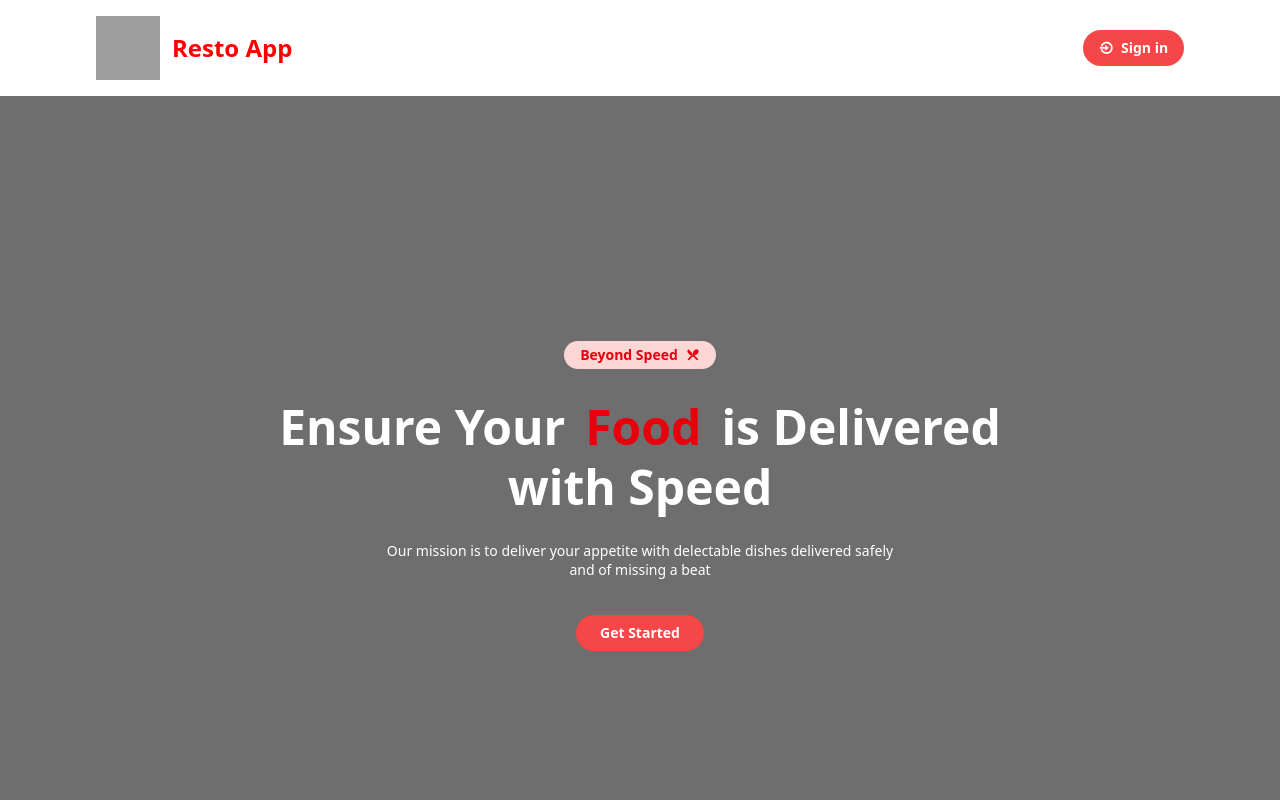
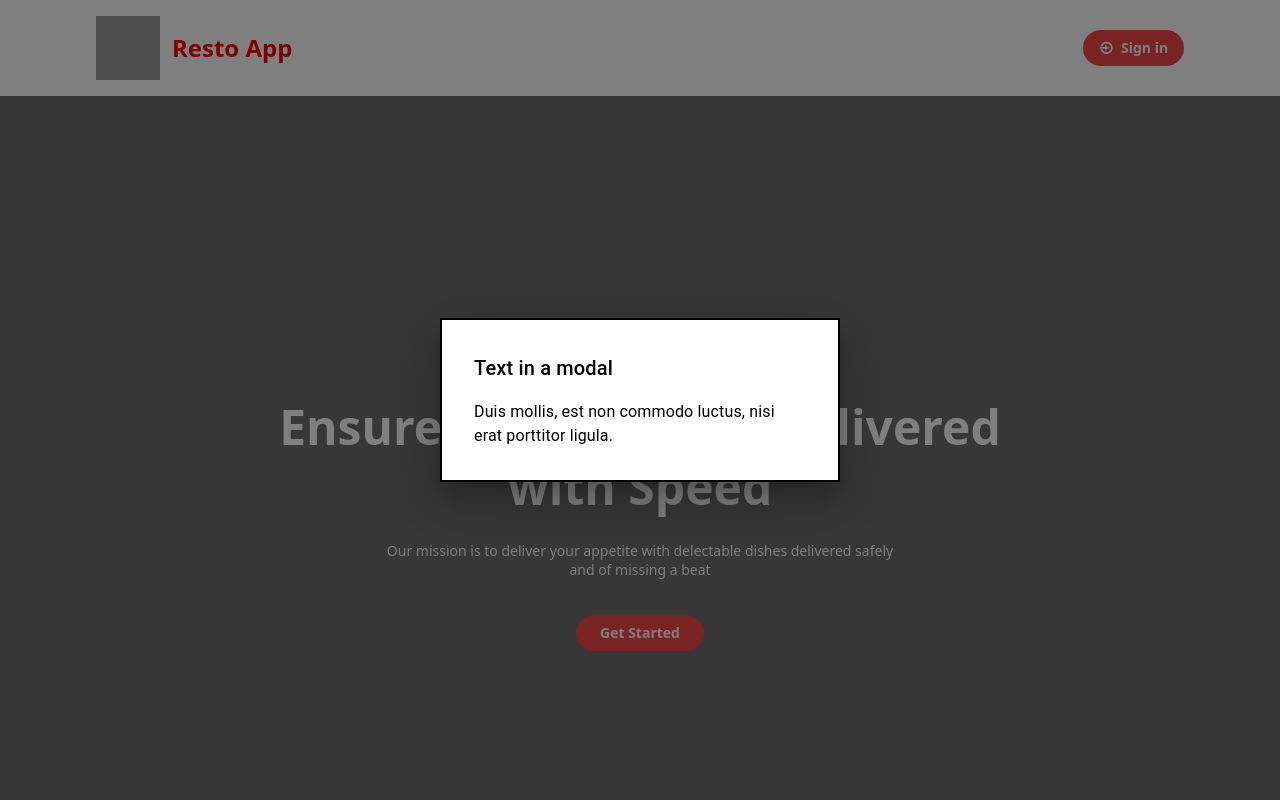
Before and after one commit to VialsShiny/resto_app_react, a React (Vite) app in the folder frontend/: page / in a window 1280 px wide. Both pictures are taken after a click on the button "Sign in". Shown: the top 800 px of the page. Built offline with nearby package versions, Linux system fonts and the light colour scheme; no server answers.

Commit message:
Adding @mui/material | Example Modal ready

```diff
--- a/frontend/package.json
+++ b/frontend/package.json
@@ -3,6 +3,9 @@
   "version": "0.1.0",
   "private": true,
   "dependencies": {
+    "@emotion/react": "^11.14.0",
+    "@emotion/styled": "^11.14.1",
+    "@mui/material": "^7.3.4",
     "@tailwindcss/cli": "^4.1.7",
     "@testing-library/dom": "^10.4.0",
     "@testing-library/jest-dom": "^6.6.3",
--- /dev/null
+++ b/frontend/src/layout/LoginModal.jsx
@@ -0,0 +1,35 @@
+import Modal from '@mui/material/Modal';
+import Box from '@mui/material/Box';
+import Typography from '@mui/material/Typography';
+
+export default function BasicModal({ onClose, isOpen }) {
+  const style = {
+    position: 'absolute',
+    top: '50%',
+    left: '50%',
+    transform: 'translate(-50%, -50%)',
+    width: 400,
+    bgcolor: 'background.paper',
+    border: '2px solid #000',
+    boxShadow: 24,
+    p: 4,
+  };
+
+  return (
+    <Modal
+      open={isOpen}
+      onClose={onClose}
+      aria-labelledby="modal-modal-title"
+      aria-describedby="modal-modal-description"
+    >
+      <Box sx={style}>
+        <Typography id="modal-modal-title" variant="h6" component="h2">
+          Text in a modal
+        </Typography>
+        <Typography id="modal-modal-description" sx={{ mt: 2 }}>
+          Duis mollis, est non commodo luctus, nisi erat porttitor ligula.
+        </Typography>
+      </Box>
+    </Modal>
+  );
+}
--- a/frontend/src/layout/Sign.jsx
+++ /dev/null
@@ -1,64 +0,0 @@
-import React, { useEffect, useRef, useState } from "react";
-import ReactDOM from "react-dom";
-
-export default function Modal({ isOpen, onClose, children, label = "Modal" }) {
-  const overlayRef = useRef(null);
-  const firstFocusableRef = useRef(null);
-
-
-  useEffect(() => {
-    if (!isOpen) return;
-    function onKey(e) {
-      if (e.key === "Escape") onClose();
-    }
-    document.addEventListener("keydown", onKey);
-    return () => document.removeEventListener("keydown", onKey);
-  }, [isOpen, onClose]);
-
-
-  useEffect(() => {
-    if (isOpen) {
-      const timer = setTimeout(() => {
-        firstFocusableRef.current?.focus();
-      }, 50);
-      return () => clearTimeout(timer);
-    }
-  }, [isOpen]);
-
-
-  if (!isOpen) return null;
-
-
-  return ReactDOM.createPortal(
-    <div
-      className="fixed inset-0 z-50 flex items-center justify-center"
-      aria-modal="true"
-      role="dialog"
-      aria-label={label}
-    >
-      <div
-        ref={overlayRef}
-        className="absolute inset-0 bg-black/50 backdrop-blur-sm"
-        onClick={(e) => {
-          if (e.target === overlayRef.current) onClose();
-        }}
-      />
-
-
-      <div className="relative z-10 w-full max-w-lg mx-4 bg-white rounded-2xl shadow-2xl p-6 animate__animated animate__bounceInDown">
-        <button
-          ref={firstFocusableRef}
-          onClick={onClose}
-          className="absolute top-4 right-4 text-gray-600 hover:text-gray-900"
-          aria-label="Fermer la fenêtre"
-        >
-          ✕
-        </button>
-
-
-        {children}
-      </div>
-    </div>,
-    document.body
-  );
-}
--- a/frontend/src/layout/header.jsx
+++ b/frontend/src/layout/header.jsx
@@ -1,7 +1,10 @@
 import { Link, NavLink } from "react-router-dom";
+import BasicModal from "./LoginModal";
 import '../styles/nav.css'
+import React, { useState } from "react";
 
-const UserInfo = ({ token }) => {
+const UserInfo = ({ token, setIsModalOpen }) => {
+
   if (token) {
     return (
       <>
@@ -24,7 +27,7 @@ const UserInfo = ({ token }) => {
   } else {
     return (
       <>
-        <button className="group flex items-center space-x-2 bg-[#F54748] hover:bg-red-600 transition-all cursor-pointer text-white text-sm font-semibold py-2 px-4 rounded-full" type="button" id="signin">
+        <button onClick={() => setIsModalOpen(true)} className="group flex items-center space-x-2 bg-[#F54748] hover:bg-red-600 transition-all cursor-pointer text-white text-sm font-semibold py-2 px-4 rounded-full" type="button" id="signin">
           <i className="ri-login-circle-line transition-all duration-300 group-hover:pr-[.3rem]"></i>
           <span>Sign in</span>
         </button>
@@ -34,9 +37,11 @@ const UserInfo = ({ token }) => {
 };
 
 const Header = () => {
+  const [isModalOpen, setIsModalOpen] = useState(false);
   const token = localStorage.getItem('token');
 
   return (
+    <>
       <header className="w-full bg-white overflow-hidden">
         <div className="max-w-7xl mx-auto px-4 sm:px-12 lg:px-24">
           <nav className="flex items-center justify-between py-4">
@@ -86,11 +91,13 @@ const Header = () => {
               </NavLink>
             </div>
             <div className="flex space-x-6 items-center animate__animated animate__bounceInRight animate__slow">
-            <UserInfo token={token} />
+              <UserInfo token={token} setIsModalOpen={setIsModalOpen} />
             </div>
           </nav>
         </div>
       </header>
+      <BasicModal isOpen={isModalOpen} onClose={() => setIsModalOpen(false)} />
+    </>
   );
 };
 
--- a/frontend/src/pages/Home.jsx
+++ b/frontend/src/pages/Home.jsx
@@ -128,7 +128,9 @@ const Home = () => {
           ) : selectedCategory && (
             <>
               <GetProductsCard products={selectedCategory.products.slice(0, 3)} />
-              <ViewMoreArrow />
+              <div className='col-start-4'>
+                <ViewMoreArrow />
+              </div>
             </>
           )}
         </div>
```
Also changed, not shown: 1 other file (tests, documents, lock files or other folders). Lines whose indentation alone changed are shown as unchanged.
